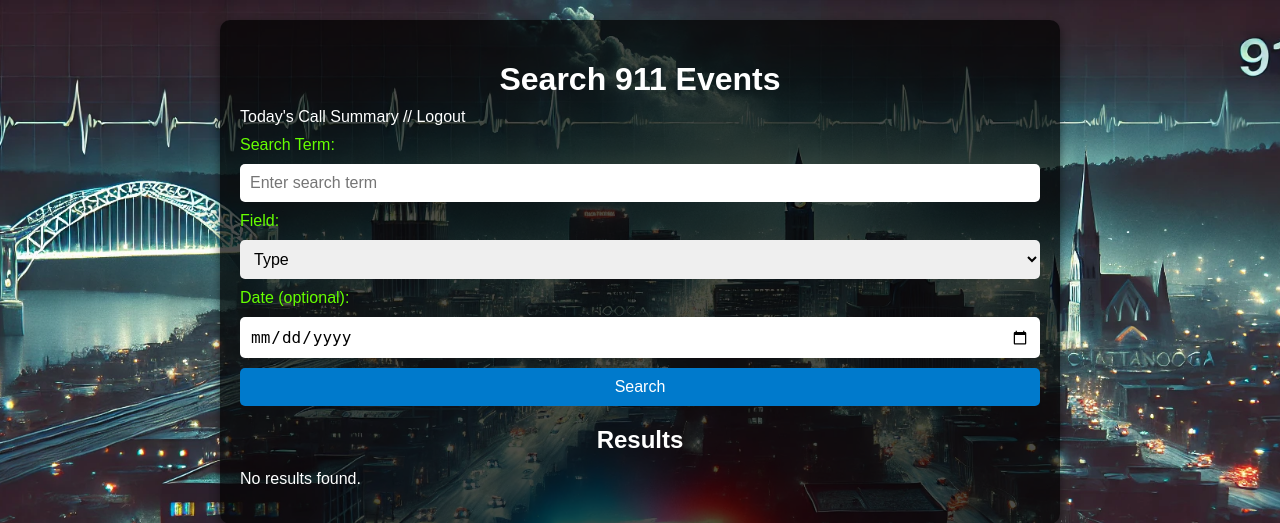
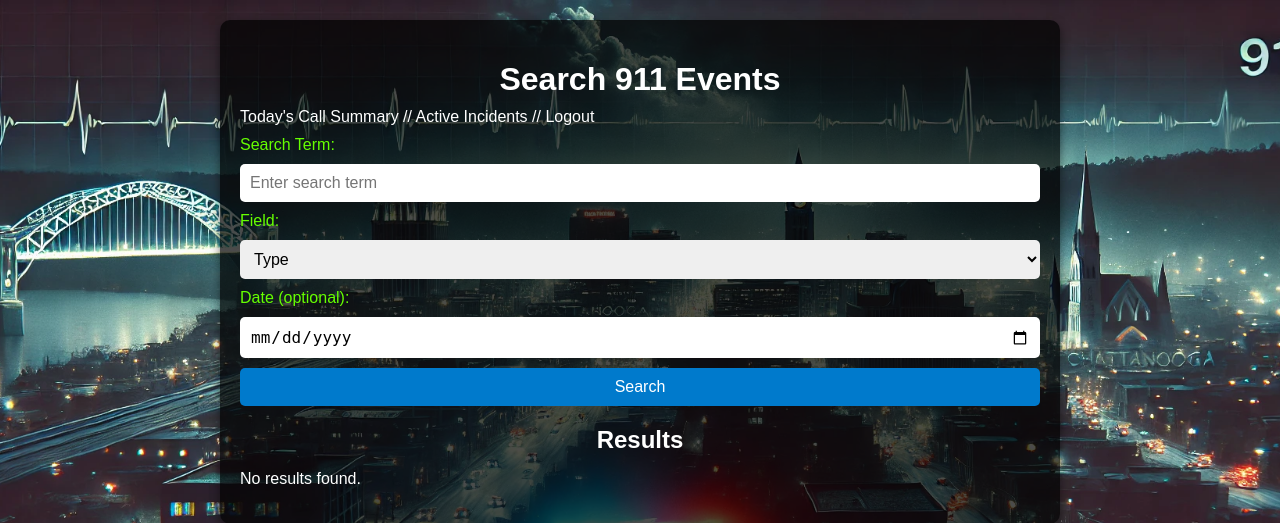
Before and after one commit to DC423/HC911-App, a Flask app: page / in a window 1280 px wide. Shown: the top 523 px of the page. Run offline with Flask 3, Linux system fonts and the light colour scheme; the visitor is signed in with stand-in values (Sample User, id 1).

Commit message:
Update index.html

```diff
--- a/templates/index.html
+++ b/templates/index.html
@@ -11,6 +11,8 @@
         <h1>Search 911 Events</h1>
 
         <a href="{{ url_for('daily_summary') }}">Today's Call Summary</a>
+        <span style="color: white;">//</span>
+        <a href="{{ url_for('active_incidents') }}">Active Incidents</a>
         <span style="color: white;">//</span>
         {% if current_user.is_authenticated %}
             <a href="{{ url_for('logout') }}">Logout</a>
```
